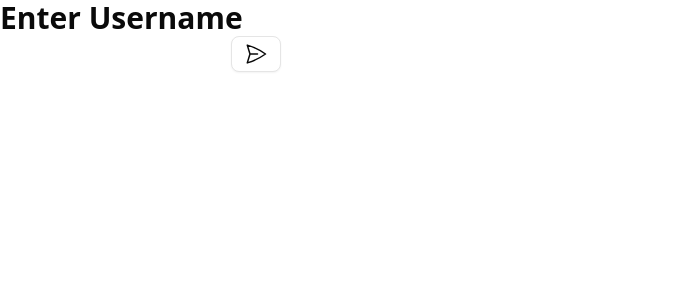
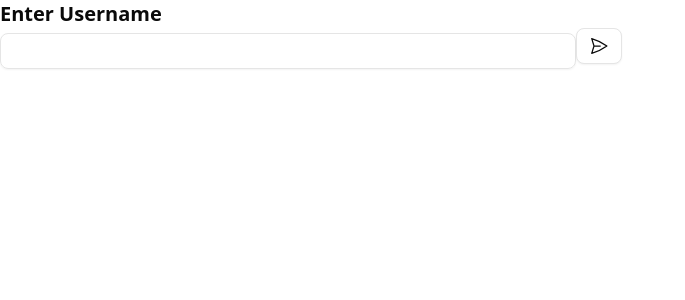
Before and after one commit to BouchamaDjad/Real-Time-Chat-App, a React (Vite) app: page / in a window 1280 px wide. Shown: the top 300 px of the page, without its empty margins (0-685 px from the left). Built offline with nearby package versions, Linux system fonts and the light colour scheme.

Commit message:
using shadcn Input component

```diff
--- a/src/App.tsx
+++ b/src/App.tsx
@@ -1,13 +1,14 @@
 import { useState, useContext, createContext } from 'react'
 import './App.css'
 import { Button } from "@/components/ui/button"
+import { Input } from "@/components/ui/input"
 
 type Message = {
   content: string,
   sender: number
 }
 
-let sendIcon = <svg xmlns="http://www.w3.org/2000/svg" fill="none" viewBox="0 0 24 24" strokeWidth={1.5} stroke="currentColor" className="size-6">
+let sendIcon = <svg xmlns="http://www.w3.org/2000/svg" fill="none" viewBox="0 0 24 24" strokeWidth={1.5} stroke="currentColor" className="size-5">
   <path strokeLinecap="round" strokeLinejoin="round" d="M6 12 3.269 3.125A59.769 59.769 0 0 1 21.485 12 59.768 59.768 0 0 1 3.27 20.875L5.999 12Zm0 0h7.5" />
 </svg>
 
@@ -32,7 +33,8 @@
 
   return (
     <div>
-      <input
+      <Input
+        className='max-w-xl'
         type="text" name="message" id="input-message" value={value}
         onChange={(event) => setValue(event.target.value)}
         onKeyDown={handleEnter}
@@ -55,8 +57,9 @@
 
   return (
     <div>
-      <div className='text-3xl font-bold'>Enter Username</div>
-      <input
+      <div className='text-xl font-bold'>Enter Username</div>
+      <Input
+        className='max-w-xl'
         type="text" name="message" id="input-message" value={value}
         onChange={(event) => setValue(event.target.value)}
         onKeyDown={handleEnter}
--- /dev/null
+++ b/src/components/ui/input.tsx
@@ -0,0 +1,21 @@
+import * as React from "react"
+
+import { cn } from "@/lib/utils"
+
+function Input({ className, type, ...props }: React.ComponentProps<"input">) {
+  return (
+    <input
+      type={type}
+      data-slot="input"
+      className={cn(
+        "file:text-foreground placeholder:text-muted-foreground selection:bg-primary selection:text-primary-foreground dark:bg-input/30 border-input h-9 w-full min-w-0 rounded-md border bg-transparent px-3 py-1 text-base shadow-xs transition-[color,box-shadow] outline-none file:inline-flex file:h-7 file:border-0 file:bg-transparent file:text-sm file:font-medium disabled:pointer-events-none disabled:cursor-not-allowed disabled:opacity-50 md:text-sm",
+        "focus-visible:border-ring focus-visible:ring-ring/50 focus-visible:ring-[3px]",
+        "aria-invalid:ring-destructive/20 dark:aria-invalid:ring-destructive/40 aria-invalid:border-destructive",
+        className
+      )}
+      {...props}
+    />
+  )
+}
+
+export { Input }
```
